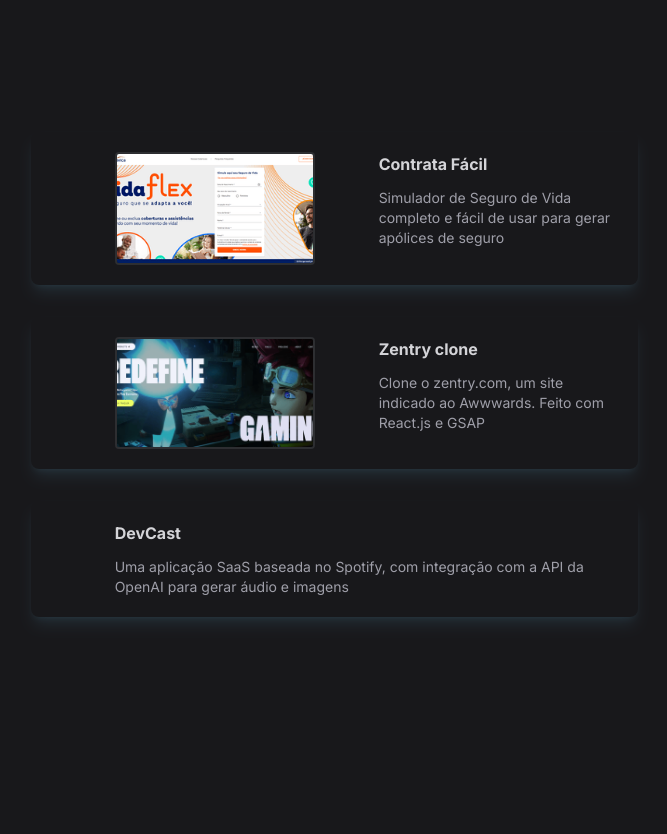
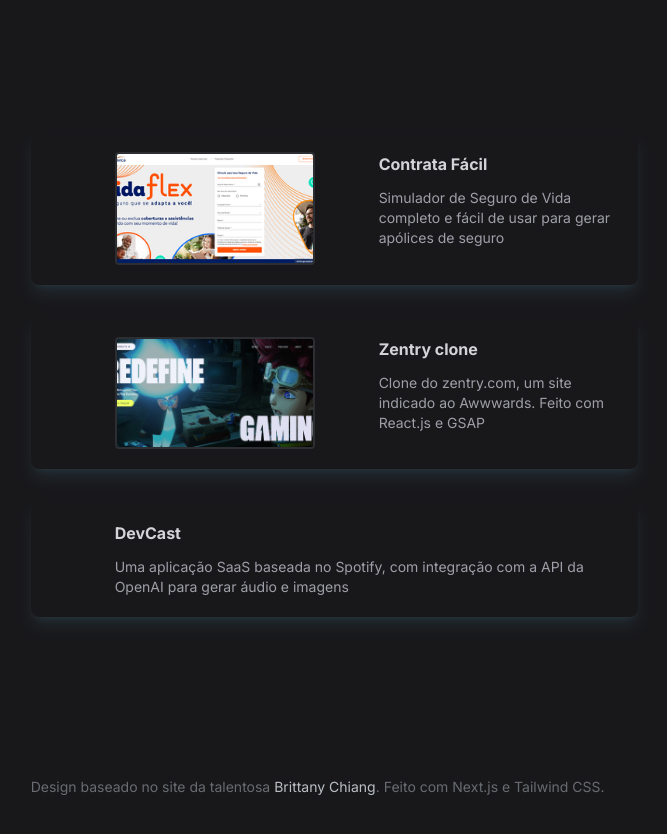
Before and after one commit to mjunior447/personal-website, a Next.js app: page / in a window 1280 px wide. Shown: the part 1800-2634 px from the top of the page, without its empty margins (594-1261 px from the left). Before the commit the page ends 2513 px from the top, so only its background shows below. Built offline with nearby package versions, Linux system fonts and the light colour scheme.

Commit message:
feat: added footer info; fixed the shadow and shadow animation for Cards;

```diff
--- a/src/components/AboutSection.tsx
+++ b/src/components/AboutSection.tsx
@@ -4,6 +4,9 @@
       id="about"
       className="text-md md:text-md text-zinc-400 tracking-wide leading-7"
     >
+      <h2 className="uppercase text-slate-200 font-bold tracking-wider mb-4 lg:hidden">
+        Sobre
+      </h2>
       <p className="mb-4">
         Sou um Desenvolvedor Web fascinado pela criação de interfaces que sejam
         ao mesmo tempo bonitas, fáceis de usar e acessíveis. Meu momento de
--- a/src/components/Card.tsx
+++ b/src/components/Card.tsx
@@ -11,13 +11,13 @@
 
 const Card = ({ period, title, description, skills, imageUrl }: CardProps) => {
   return (
-    <div className="flex gap-2 md:gap-12 lg:gap-16 flex-col md:flex-row w-full text-zinc-400 rounded-md p-5 cursor-pointer hover:[&_h3]:text-blue-400 shadow-lg shadow-sky-300/10 transition-all hover:shadow-lg hover:shadow-sky-300 duration-300 ease-in">
+    <div className="flex gap-2 md:gap-12 lg:gap-16 flex-col md:flex-row w-full text-zinc-400 rounded-md p-5 cursor-pointer hover:[&_h3]:text-blue-400 shadow-lg shadow-sky-300/10 transition-all hover:shadow-md hover:shadow-sky-300/65 duration-150 ease-in">
       <div className="min-w-fit text-xs md:text-sm">{period}</div>
       {imageUrl && (
         <Image src={imageUrl} alt="Project image" width="200" height="48" className="aspect-video object-cover rounded border-2 border-slate-200/10 transition group-hover:border-slate-200/30 sm:col-span-2" />
       )}
       <div className="flex flex-col gap-3">
-        <h3 className="text-md font-bold text-zinc-300 transition-all duration-300 ease-in-out">
+        <h3 className="text-md font-bold text-zinc-300 transition-all duration-150 ease-in-out">
           {title}
         </h3>
         <div className="text-sm">{description}</div>
--- a/src/components/ExperienceSection.tsx
+++ b/src/components/ExperienceSection.tsx
@@ -3,12 +3,15 @@
 
 const ExperienceSection = () => {
   return (
-    <section id="experience" className="mt-40">
+    <section id="experience" className="mt-20 lg:mt-40">
+      <h2 className="uppercase text-slate-200 font-bold tracking-wider lg:hidden">
+        Experiência
+      </h2>
       <ul className="group">
         {experiences.map((exp, index) => (
           <li
             key={index}
-            className="mt-8 hover:opacity-100 group-hover:opacity-50 transition-opacity duration-300 ease-in"
+            className="mt-8 hover:opacity-100 group-hover:opacity-50 transition-opacity duration-150 ease-in"
           >
             <Card
               period={exp.period}
--- /dev/null
+++ b/src/components/ExternalLink.tsx
@@ -0,0 +1,22 @@
+import { PropsWithChildren } from "react";
+
+interface ExternalLinkProps {
+  href: string;
+}
+
+const ExternalLink = ({
+  href,
+  children,
+}: PropsWithChildren<ExternalLinkProps>) => {
+  return (
+    <a
+      href={href}
+      target="_blank"
+      className="text-slate-200/80 hover:text-blue-400 transition-colors duration-100 ease-in"
+    >
+      {children}
+    </a>
+  );
+};
+
+export default ExternalLink;
--- /dev/null
+++ b/src/components/FooterInfoSection.tsx
@@ -0,0 +1,17 @@
+import ExternalLink from "./ExternalLink";
+
+const FooterInfoSection = () => {
+  return (
+    <section className="mt-20 lg:mt-40 text-slate-200/40 text-sm">
+      <p>
+        Design baseado no site da talentosa{" "}
+        <ExternalLink href="https://brittanychiang.com/">
+          Brittany Chiang
+        </ExternalLink>
+        . Feito com Next.js e Tailwind CSS.
+      </p>
+    </section>
+  );
+};
+
+export default FooterInfoSection;
--- a/src/components/MainContent.tsx
+++ b/src/components/MainContent.tsx
@@ -1,5 +1,6 @@
 import AboutSection from "./AboutSection";
 import ExperienceSection from "./ExperienceSection";
+import FooterInfoSection from "./FooterInfoSection";
 import RelevantProjectsSection from "./RelevantProjectsSection";
 
 const MainContent = () => {
@@ -8,6 +9,7 @@
       <AboutSection />
       <ExperienceSection />
       <RelevantProjectsSection />
+      <FooterInfoSection />
     </main>
   );
 };
--- a/src/components/RelevantProjectsSection.tsx
+++ b/src/components/RelevantProjectsSection.tsx
@@ -3,7 +3,9 @@
 
 const RelevantProjectsSection = () => {
   return (
-    <section id="relevant-projects" className="mt-40">
+    <>
+      <section id="relevant-projects" className="mt-20 lg:mt-40">
+        <h2 className="uppercase text-slate-200 font-bold tracking-wider lg:hidden">Projetos relevantes</h2>
         <ul className="group">
           {relevantProjects.map((proj, index) => (
             <li
@@ -19,6 +21,7 @@
           ))}
         </ul>
       </section>
+    </>
   );
 };
 
--- a/src/constants/relevantProjects.ts
+++ b/src/constants/relevantProjects.ts
@@ -9,7 +9,7 @@
     imageUrl: "/project-images/zentry-clone-thumbnail.png",
     title: "Zentry clone",
     description:
-      "Clone o zentry.com, um site indicado ao Awwwards. Feito com React.js e GSAP",
+      "Clone do zentry.com, um site indicado ao Awwwards. Feito com React.js e GSAP",
   },
   {
     imageUrl: "",
```
Lines whose indentation alone changed are shown as unchanged.
